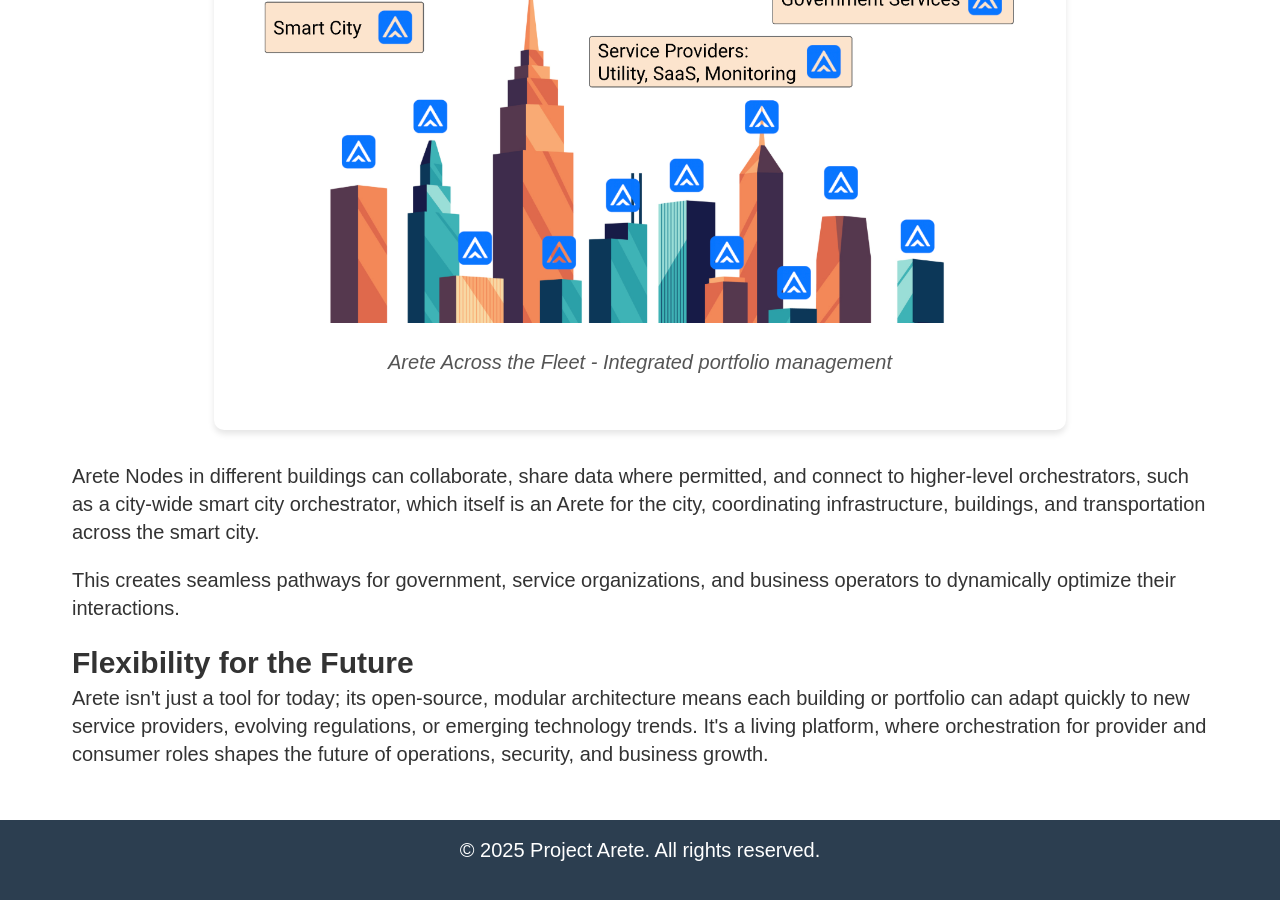
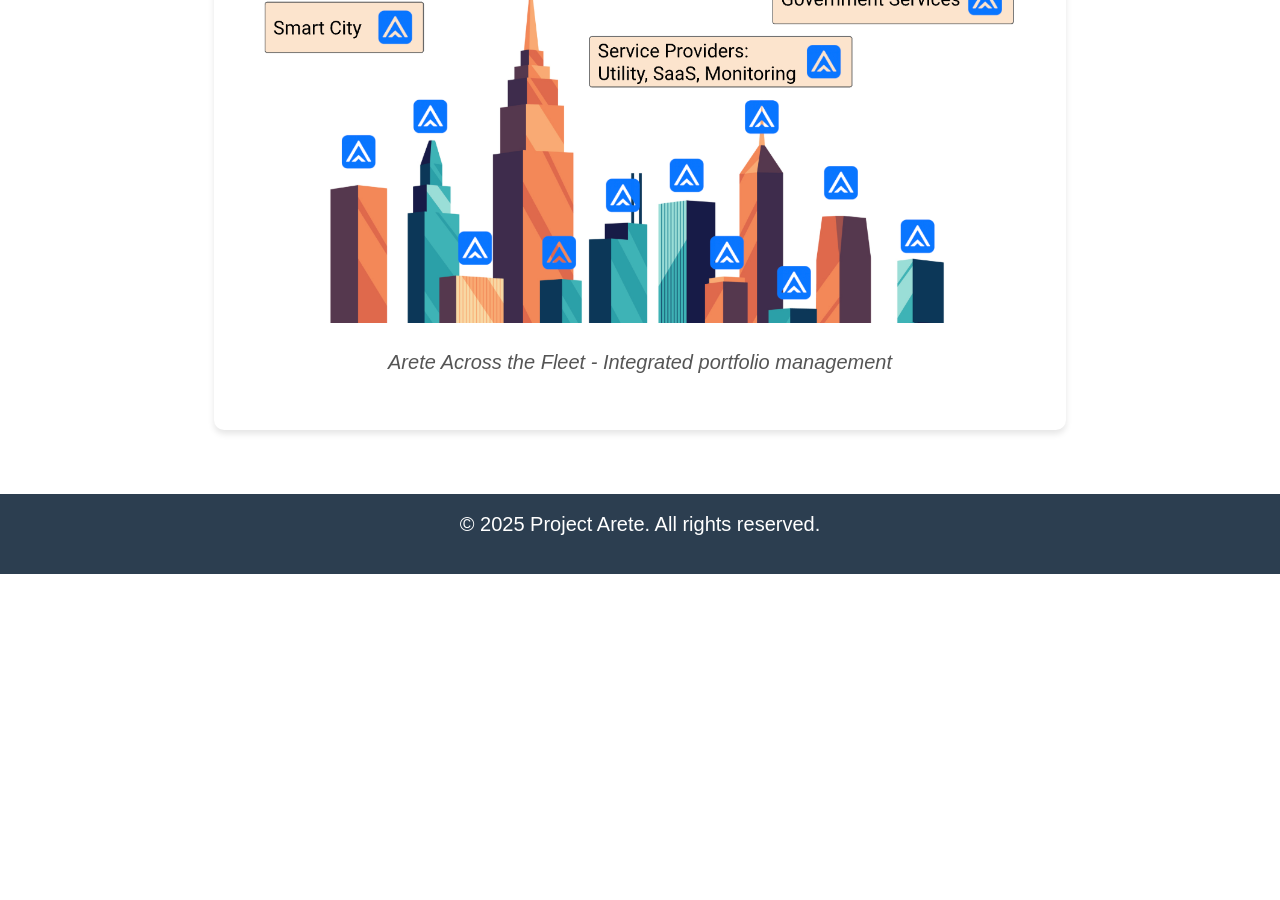
Before and after one commit to project-arete/website, a Jekyll site: the page buildings.html, which Jekyll copies as it is, in a window 1280 px wide and 900 px high, scrolled down 1811 px. Built offline with Jekyll 4.4.1, drawn with Linux system fonts in a browser that asks for light colours; after the commit the page ends 2385 px from its top, so only the background shows below that.

Commit message:
Update buildings.html

```diff
--- a/buildings.html
+++ b/buildings.html
@@ -14,25 +14,23 @@
             <span></span>
             <span></span>
         </button>
-
         <nav class="nav-menu" id="navMenu">
-            <ul>
+            <ul id="menu">
             <li><a href="index.html">Home</a></li>
             <li><a href="fundamentals.html">Concepts</a></li>
             <li><a href="architecture.html">Architecture</a></li>
             <li><a href="buildings.html" class="active">Buildings</a></li>
             <li><a href="explore.html">Resources</a></li>
             <li><a href="contact.html">Contact</a></li>
+        </ul>
         </nav>
     </header>
-
     <main>
         <h1>Arete Smart Buildings</h1>
 
         <section>
             <p>Arete transforms building operations by making each building's Arete the single trusted authority for its data, enabling consistent, secure management for all assets and applications.</p>
         </section>
-
         <section>
             <h2>Digital Confidence for Buildings</h2>
             <p>Imagine a commercial building where every system—lighting, HVAC, security, and facility apps—operates smoothly through a single source of truth.</p>
@@ -43,19 +41,16 @@
                 <p style="margin-top: 1rem; font-style: italic;">The Building's Digital Heart - Arete serving as a trusted orchestrator</p>
             </div>
         </section>
-
         <section>
             <h2>The Building's Digital Heart</h2>
             <p>At the center of building's information management is Arete, serving as a trusted orchestrator for all connected systems. Facility apps, monitoring tools, utility meters, and security feeds connect either on-premises using IBB hosts or through secure cloud environments.</p>
             <p>Arete's consistent behavior—secure, interoperable, resilient, and plug-n-play—lets business professionals manage operations with confidence, trusting every interaction to follow modern security and open standards.</p>
         </section>
-
         <section>
             <h2>When Buildings Used Arete...</h2>
             <p>Once a building adopts Arete, the playbook for operational success becomes scalable. Now, imagine every building in your company's portfolio equipped with its own Arete.</p>
             <p>Each Arete reliably manages its building's internal assets and coordinates with trusted external service providers, government-provided services, and utility grids, while also managing your fleet's portfolio, all using standards-based interactions securely.</p>
         </section>
-
         <section>
             <h2>Arete Across the Fleet</h2>
             <p>When Arete powers each property in a real estate portfolio, asset management transitions from isolated points to an integrated, context-aware system-of-systems.</p>
@@ -64,28 +59,18 @@
                 <img src="Arete-fleet.png" alt="Arete Fleet Management" style="width: 100%; height: auto;">
                 <p style="margin-top: 1rem; font-style: italic;">Arete Across the Fleet - Integrated portfolio management</p>
             </div>
-
-            <p>Arete Nodes in different buildings can collaborate, share data where permitted, and connect to higher-level orchestrators, such as a city-wide smart city orchestrator, which itself is an Arete for the city, coordinating infrastructure, buildings, and transportation across the smart city.</p>
-            <p>This creates seamless pathways for government, service organizations, and business operators to dynamically optimize their interactions.</p>
-        </section>
-
-        <section>
-            <h2>Flexibility for the Future</h2>
-            <p>Arete isn't just a tool for today; its open-source, modular architecture means each building or portfolio can adapt quickly to new service providers, evolving regulations, or emerging technology trends. It's a living platform, where orchestration for provider and consumer roles shapes the future of operations, security, and business growth.</p>
         </section>
     </main>
-
     <footer>
         <p>&copy; 2025 Project Arete. All rights reserved.</p>
     </footer>
     <script>
-    const hamburger = document.getElementById('hamburger');
-    const navMenu = document.getElementById('navMenu');
+        const hamburger = document.getElementById('hamburger');
+        const menu = document.getElementById('menu');
 
-    hamburger.addEventListener('click', function() {
-        hamburger.classList.toggle('active');
-        navMenu.classList.toggle('active');
-    });
+        hamburger.addEventListener('click', () => {
+            menu.classList.toggle('active');
+        });
     </script>
 </body>
 </html>
```
